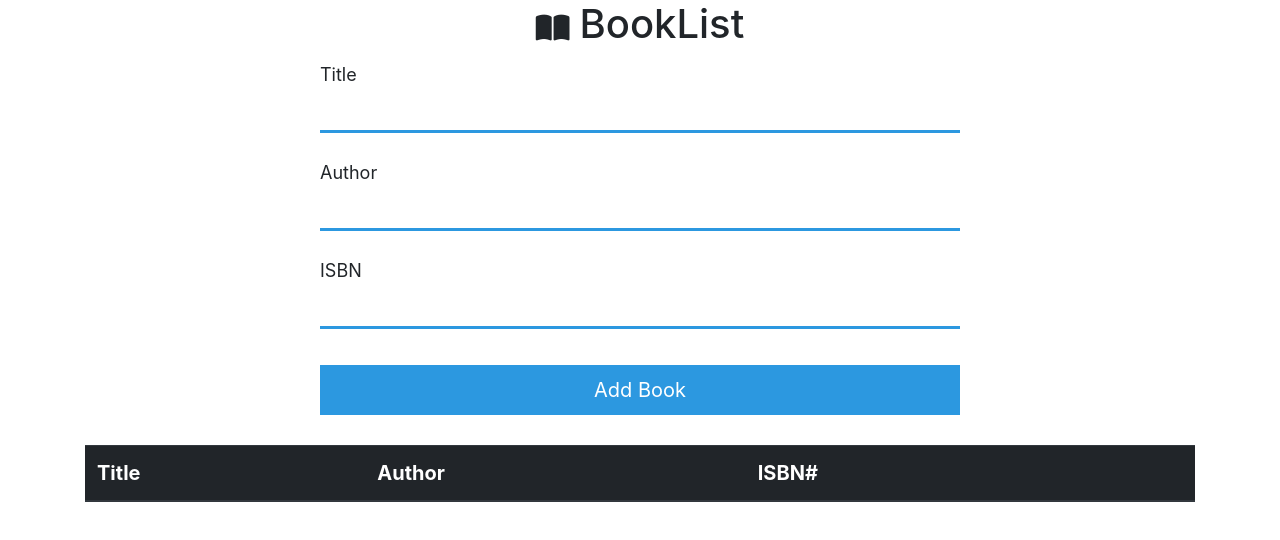
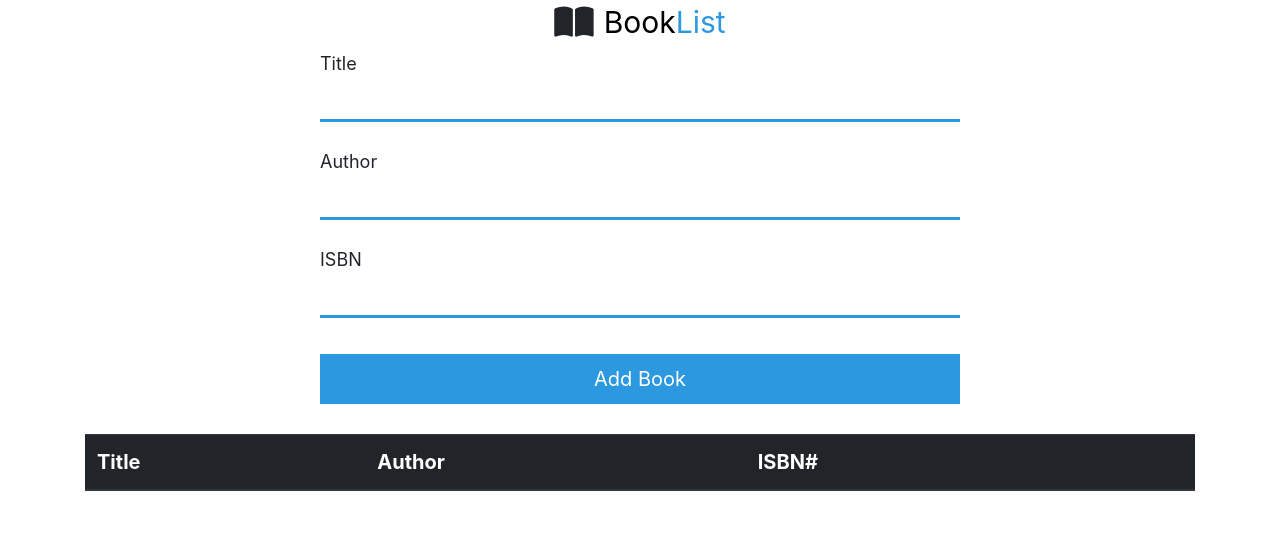
Before and after one commit to endeavourmonk/BookList, a plain HTML site: page index.html in a window 1280 px wide. Drawn offline with nearby package versions, Linux system fonts and the light colour scheme.

Commit message:
added readme

```diff
--- a/index.css
+++ b/index.css
@@ -12,8 +12,18 @@
 }
 
 .heading > i {
+  font-size: 35px;
+  margin-right: 10px;
+}
+
+.heading > a {
+  color: black;
   font-size: 30px;
-  margin-right: 10px;
+}
+
+.heading > a:hover {
+  text-decoration: none;
+  color: black;
 }
 
 .container {
--- a/index.html
+++ b/index.html
@@ -82,7 +82,10 @@
     <div class="container">
       <div class="heading">
         <i class="fa-solid fa-book-open"></i>
-        <h1>BookList</h1>
+        <a href="https://booklist-bl.vercel.app/"
+          ><span style="color: bla">Book</span
+          ><span style="color: rgb(44, 152, 224)">List</span></a
+        >
       </div>
       <!-- <div class="alert ">Message<i class="fa-solid fa-square-xmark"></i></div> -->
       <form id="book-form">
```
Also changed, not shown: 1 other file.
